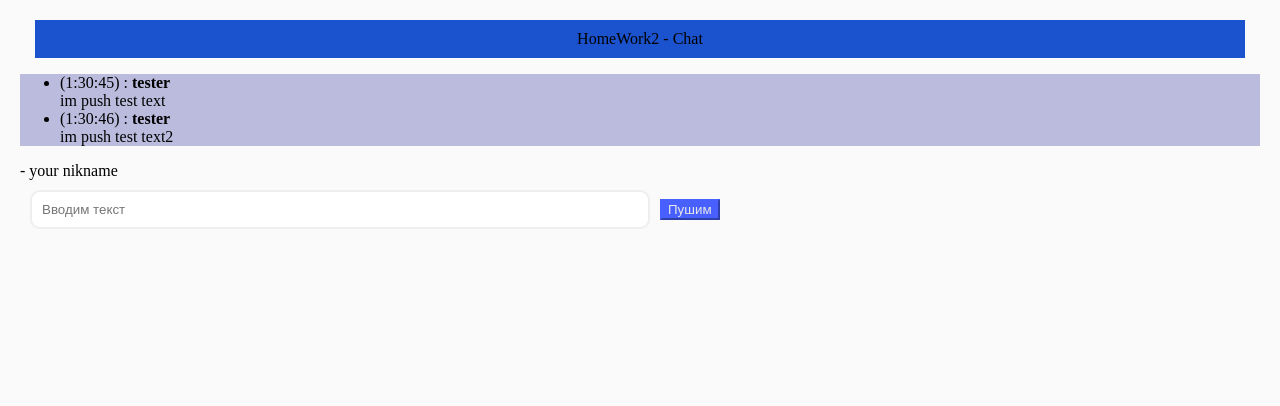
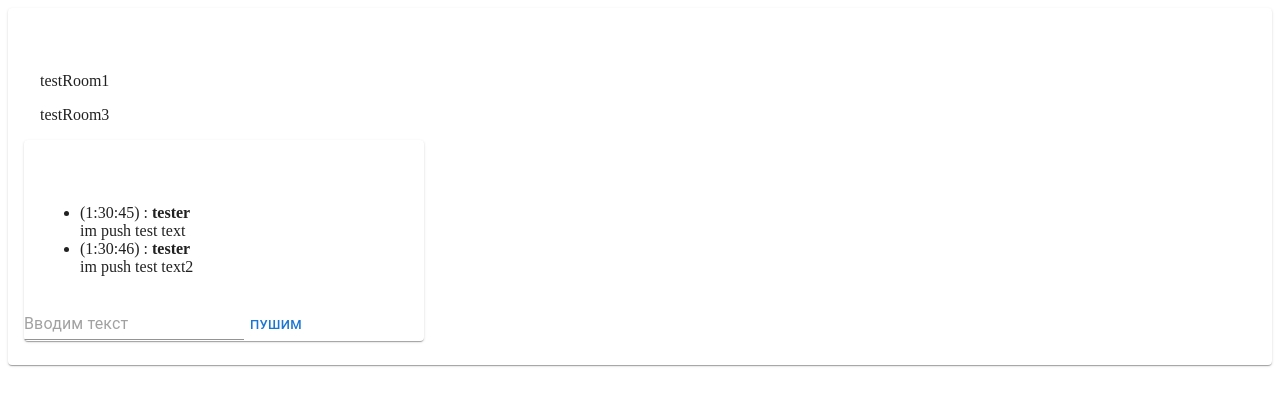
Before and after one commit to VectorBravo-cr/React_js_GB, a React (Create React App) app in the folder live_chat/: page / in a window 1280 px wide. Shown: the top 406 px of the page. Built offline with nearby package versions, Linux system fonts and the light colour scheme.

Commit message:
add_homeWork3
Разбил компоненты на группы
включил материал
НО не сделал стили, залью коммит утром со стилями (21 сентября)

```diff
--- a/live_chat/package.json
+++ b/live_chat/package.json
@@ -3,6 +3,10 @@
   "version": "0.1.0",
   "private": true,
   "dependencies": {
+    "@emotion/react": "^11.4.1",
+    "@emotion/styled": "^11.3.0",
+    "@material-ui/core": "^5.0.0-beta.5",
+    "@material-ui/styles": "^4.11.4",
     "@testing-library/jest-dom": "^5.14.1",
     "@testing-library/react": "^11.2.7",
     "@testing-library/user-event": "^12.8.3",
--- a/live_chat/src/App.js
+++ b/live_chat/src/App.js
@@ -1,80 +1,16 @@
-import MessageList from "./components/messageList/messageList";
-import InputMess from "./components/inputMess/inputMess";
-import {useEffect, useState} from "react";
-import Author from "./components/author/author";
+import React from "react";
 
+import Rooms from "./pages/rooms";
+
+import {makeStyles} from "@material-ui/styles";
+import styled from "@material-ui/core/styles/styled";
+
+const useStyles = makeStyles(styled)
 function App() {
-    const [idCount, setIdCount] = useState(3)
-    const [author, setAuthor] = useState('default')
-    const [showInput, setShowInput] = useState(false)
-    const [messageList, setMessageList] = useState(
-        [
-            {
-                id:1,
-                author:'tester',
-                text:'im push test text',
-                time: '1:30:45'
-            },
-            {
-                id:2,
-                author:'tester',
-                text:'im push test text2',
-                time: '1:30:46'
-            }
-        ]
-    )
-
-    const hanlePusherMessage = (messageItem, flag=true) => {
-        let test
-        setIdCount((idCount)=>idCount+1)
-        if (flag){
-            test =  {
-                id: idCount,
-                author: author,
-                text: messageItem,
-                time: Date().toLocaleString().split(" ")[4]
-            }
-        } else {
-            test = {
-                id: idCount,
-                author: "ROBOT",
-                text: messageItem,
-                time: Date().toLocaleString().split(" ")[4]
-            }
-        }
-        setMessageList(messageList => [...messageList, test])
-    }
-    const handleSetAuthor = (author) => {
-        setAuthor(author)
-        setShowInput((showInput)=>!showInput)
-    }
-
-    const robot = () =>{
-        hanlePusherMessage("INPUT YOUR NIKNAME", false)
-        setShowInput((showInput)=>!showInput)
-    }
-
-    const checkerDefAuthor = (last_message) => {
-        if (last_message.author === 'default'){
-            setTimeout(robot, 1500)
-        }
-    }
-
-    useEffect(()=>{
-        checkerDefAuthor(messageList[messageList.length-1])
-
-    },[messageList])
-
+    const classes = useStyles();
     return (
         <div className="App">
-            <header> HomeWork2 - Chat </header>
-            <div>
-                <MessageList messageArr={messageList}/>
-                <Author stateInput={showInput} handleSumbitAuthor={handleSetAuthor}/>
-                <InputMess changeFunc={
-                    hanlePusherMessage
-                }/>
-            </div>
+            <Rooms classes={classes}/>
         </div>
     );
 }
--- a/live_chat/src/components/author/author.js
+++ b/live_chat/src/components/author/author.js
@@ -1,5 +1,6 @@
 import React from 'react'
 import {useState} from 'react'
+import {Button, TextField} from "@material-ui/core";
 
 function Author( {stateInput, handleSumbitAuthor} ){
     const [author, setAuthor] = useState('')
@@ -9,22 +10,27 @@
     return (
         <div>
             <div>
+                {author===''? '' :
                 <label>{author} - your nikname</label>
+                }
             </div>
             <div>
                 {stateInput?
                     <div>
-                        <input
+                        <TextField
+
+                            variant="outlined"
+                            size="small"
                             onChange={(e)=>{handleInputAuthor(e)}}
                             value={author}
                             placeholder="Вводим ник"
-                            type="text"/>
+                            />
 
-                        <button
+                        <Button variant="contained" color="primary" size='small'
                             onClick={()=>{
                                 handleSumbitAuthor(author)}}>
                             Изменить ник
-                        </button>
+                        </Button>
                     </div>
                     :
                     ''
--- a/live_chat/src/components/inputMess/inputMess.js
+++ b/live_chat/src/components/inputMess/inputMess.js
@@ -1,6 +1,6 @@
 import React from 'react'
 import {useState, useEffect} from 'react'
-import button from '../../assests/styled_box.css'
+import {Button, Input} from "@material-ui/core";
 
 function InputMess({changeFunc}){
     const [message, setMessage] = useState('')
@@ -12,17 +12,18 @@
     },[])
     return(
         <>
-            <input
-
+            <Input
                 onChange={(e)=>{handleInputText(e)}}
                 value={message}
                 placeholder="Вводим текст"
                 type="text"
             />
-            <button onClick={()=>{
+            <Button
+                ariant="contained" color="primary" size='small'
+                onClick={()=>{
                 changeFunc(message)
             }
-            }>Пушим</button>
+            }>Пушим</Button>
         </>
     )
 }
--- /dev/null
+++ b/live_chat/src/components/roomList/roomList.js
@@ -0,0 +1,22 @@
+import React from 'react'
+import List from "@material-ui/core/List";
+import ListItem from "@material-ui/core/ListItem";
+
+function RoomList( {roomArr} ){
+
+    return (
+        <List>
+            {roomArr.map((selRoom)=>{
+                    return(
+                        <ListItem key={selRoom.id}>
+                            <div>{selRoom.name}</div>
+                        </ListItem>
+                    )
+                }
+            )
+            }
+        </List>
+    )
+}
+
+export default RoomList;
--- /dev/null
+++ b/live_chat/src/layouts/messagesRoom.js
@@ -0,0 +1,93 @@
+import React, {useEffect, useState} from 'react';
+
+import MessageList from "../components/messageList/messageList";
+import Author from "../components/author/author";
+import InputMess from "../components/inputMess/inputMess";
+import {Card, CardActionArea, CardHeader,} from "@material-ui/core";
+import CardContent from "@material-ui/core/CardContent";
+
+function MessagesRoom(){
+    const [idCount, setIdCount] = useState(3)
+    const [author, setAuthor] = useState('default')
+    const [showInput, setShowInput] = useState(false)
+    const [myHeader, setMyHeader] = useState('HomeWork3')
+    const [messageList, setMessageList] = useState(
+        [
+            {
+                id:1,
+                author:'tester',
+                text:'im push test text',
+                time: '1:30:45'
+            },
+            {
+                id:2,
+                author:'tester',
+                text:'im push test text2',
+                time: '1:30:46'
+            }
+        ]
+    )
+
+    const hanlePusherMessage = (messageItem, flag=true) => {
+        let test
+        setIdCount((idCount)=>idCount+1)
+        if (flag){
+            test =  {
+                id: idCount,
+                author: author,
+                text: messageItem,
+                time: Date().toLocaleString().split(" ")[4]
+            }
+        } else {
+            test = {
+                id: idCount,
+                author: "ROBOT",
+                text: messageItem,
+                time: Date().toLocaleString().split(" ")[4]
+            }
+        }
+        setMessageList(messageList => [...messageList, test])
+    }
+    const handleSetAuthor = (author) => {
+        setAuthor(author)
+        setShowInput((showInput)=>!showInput)
+    }
+
+    const robot = () =>{
+        hanlePusherMessage("INPUT YOUR NIKNAME", false)
+        setShowInput((showInput)=>!showInput)
+    }
+
+    const checkerDefAuthor = (last_message) => {
+        if (last_message.author === 'default'){
+            setTimeout(robot, 1500)
+        }
+    }
+
+    useEffect(()=>{
+        checkerDefAuthor(messageList[messageList.length-1])
+
+    },[messageList])
+
+
+    return(
+        <>
+            <Card sx={{ maxWidth: 400 }} >
+                <CardHeader>
+                    <h4>{myHeader}</h4>
+                </CardHeader>
+                <CardContent>
+                    <MessageList messageArr={messageList}/>
+                </CardContent>
+                <CardActionArea>
+                    <Author stateInput={showInput} handleSumbitAuthor={handleSetAuthor}/>
+                    <InputMess changeFunc={
+                        hanlePusherMessage
+                    }/>
+                </CardActionArea>
+
+            </Card>
+        </>
+    )
+}
+export default MessagesRoom;
--- /dev/null
+++ b/live_chat/src/layouts/roomsMessage.js
@@ -0,0 +1,12 @@
+import React from "react";
+import {useState} from 'react'
+import RoomList from "../components/roomList/roomList";
+
+function RoomsMessage(){
+    // const [roomsList, setRoomsList] = useState([{id:1, name: 'testRoom1'} , {id:2, name: 'testRoom3'}])
+    const roomsList = [{id:1, name: 'testRoom1'} , {id:2, name: 'testRoom3'}]
+    return(
+        <RoomList roomArr={roomsList}/>
+    )
+}
+export default RoomsMessage;
--- /dev/null
+++ b/live_chat/src/pages/rooms.js
@@ -0,0 +1,20 @@
+import React from "react";
+import {Card, CardContent, CardHeader} from "@material-ui/core";
+
+import MessagesRoom from "../layouts/messagesRoom";
+import RoomsMessage from "../layouts/roomsMessage";
+
+function Rooms({classes}){
+    return(
+        <Card>
+            <CardHeader>
+                <h3>HomeWork3</h3>
+            </CardHeader>
+            <CardContent color='primary'>
+                <div><RoomsMessage/></div>
+                <div><MessagesRoom/></div>
+            </CardContent>
+        </Card>
+    )
+}
+export default Rooms;
```
Also changed, not shown: live_chat/src/assests/teststyled.js (added, +15 -0 lines), live_chat/src/index.js (line endings or trailing spaces), 2 other files (tests, documents, lock files or other folders).
